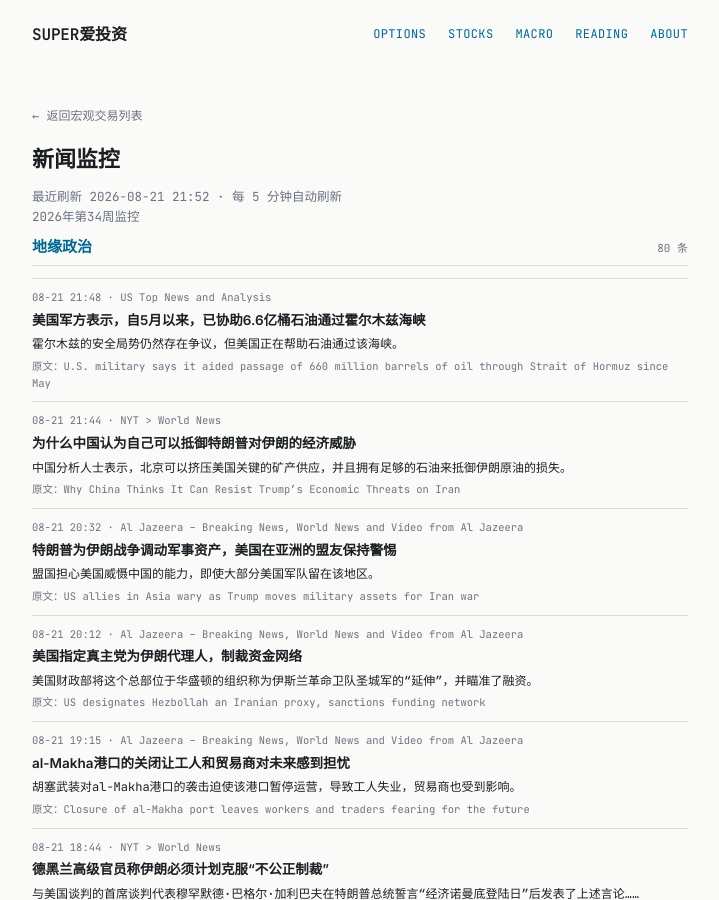
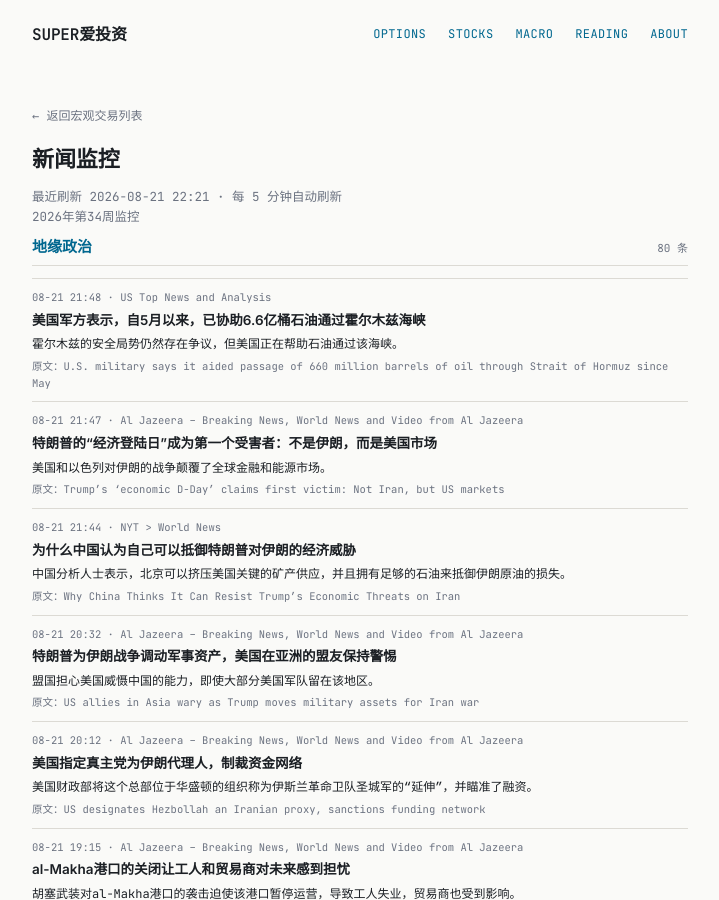
Before and after one commit to tang3super/tang3super.github.io, a Jekyll site: the page built from macro-trade/news-digest.md, in a window 1280 px wide and 900 px high. Shown: the whole window, without its empty margins (280-999 px from the left). Built offline with Jekyll 4.4.1, drawn with Linux system fonts in a browser that asks for light colours; some of the changed text lies outside the part shown.

Commit message:
sync news-digest article

```diff
--- a/macro-trade/news-digest.md
+++ b/macro-trade/news-digest.md
@@ -5,7 +5,7 @@ title: 新闻监控
 date: '2026-08-21'
 summary: 2026年第34周监控
 week_label: 2026年第34周监控
-last_updated: 2026-08-21 21:52
+last_updated: 2026-08-21 22:21
 refresh_note: 每 5 分钟自动刷新
 topics:
 - name: 地缘政治
@@ -17,6 +17,13 @@ topics:
     time: 08-21 21:48
     title_zh: 美国军方表示，自5月以来，已协助6.6亿桶石油通过霍尔木兹海峡
     summary_zh: 霍尔木兹的安全局势仍然存在争议，但美国正在帮助石油通过该海峡。
+  - title: 'Trump’s ‘economic D-Day’ claims first victim: Not Iran, but US markets'
+    summary: The US and Israel's war on Iran has upended global financial and energy markets.
+    link: https://www.aljazeera.com/news/2026/8/21/trumps-economic-d-day-claims-first-victim-not-iran-but-us-markets?traffic_source=rss
+    source: Al Jazeera – Breaking News, World News and Video from Al Jazeera
+    time: 08-21 21:47
+    title_zh: 特朗普的“经济登陆日”成为第一个受害者：不是伊朗，而是美国市场
+    summary_zh: 美国和以色列对伊朗的战争颠覆了全球金融和能源市场。
   - title: Why China Thinks It Can Resist Trump’s Economic Threats on Iran
     summary: Beijing can squeeze U.S. critical mineral supplies and has enough oil to withstand the loss of Iranian crude, Chinese analysts say.
     link: https://www.nytimes.com/2026/08/21/world/asia/china-iran-trump-economic-threats.html
```
Also changed, not shown: other parts of macro-trade/news-digest.md (+0 -7 lines).
